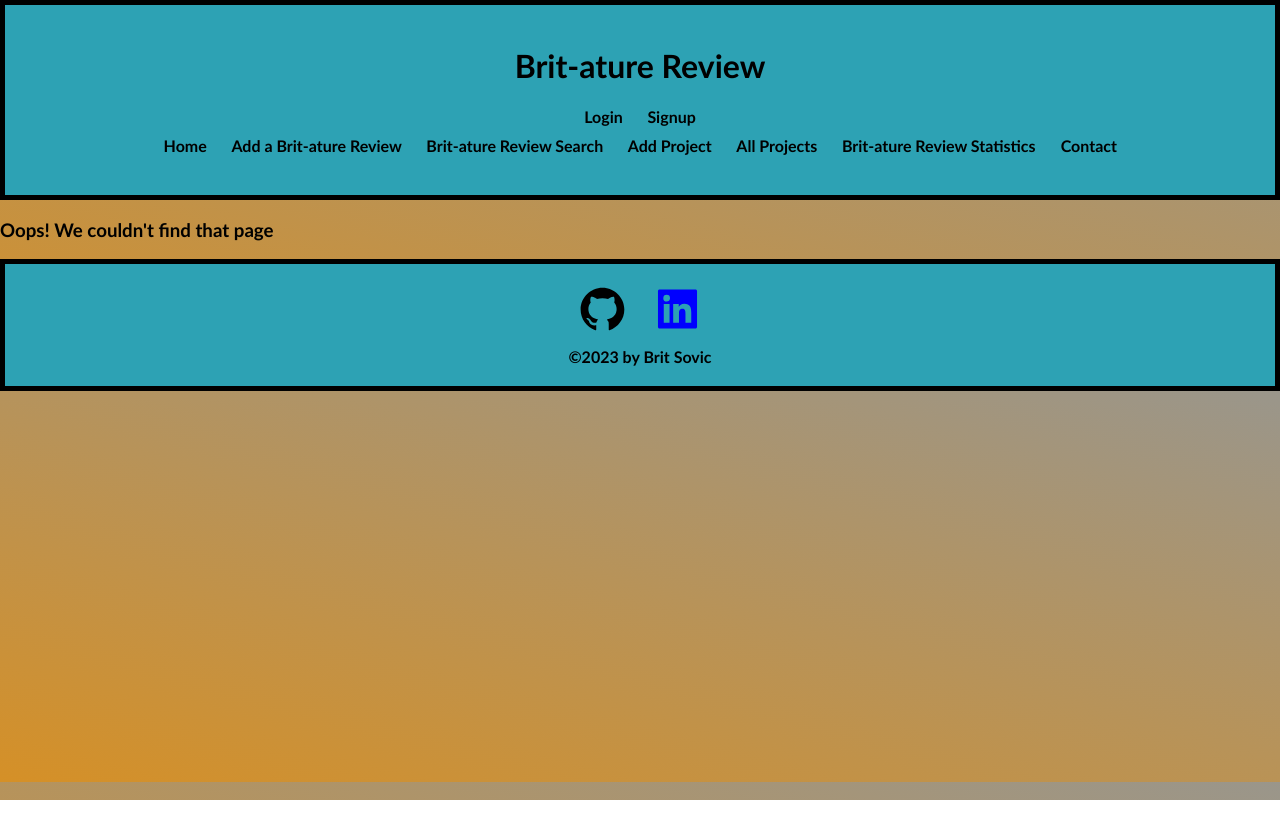
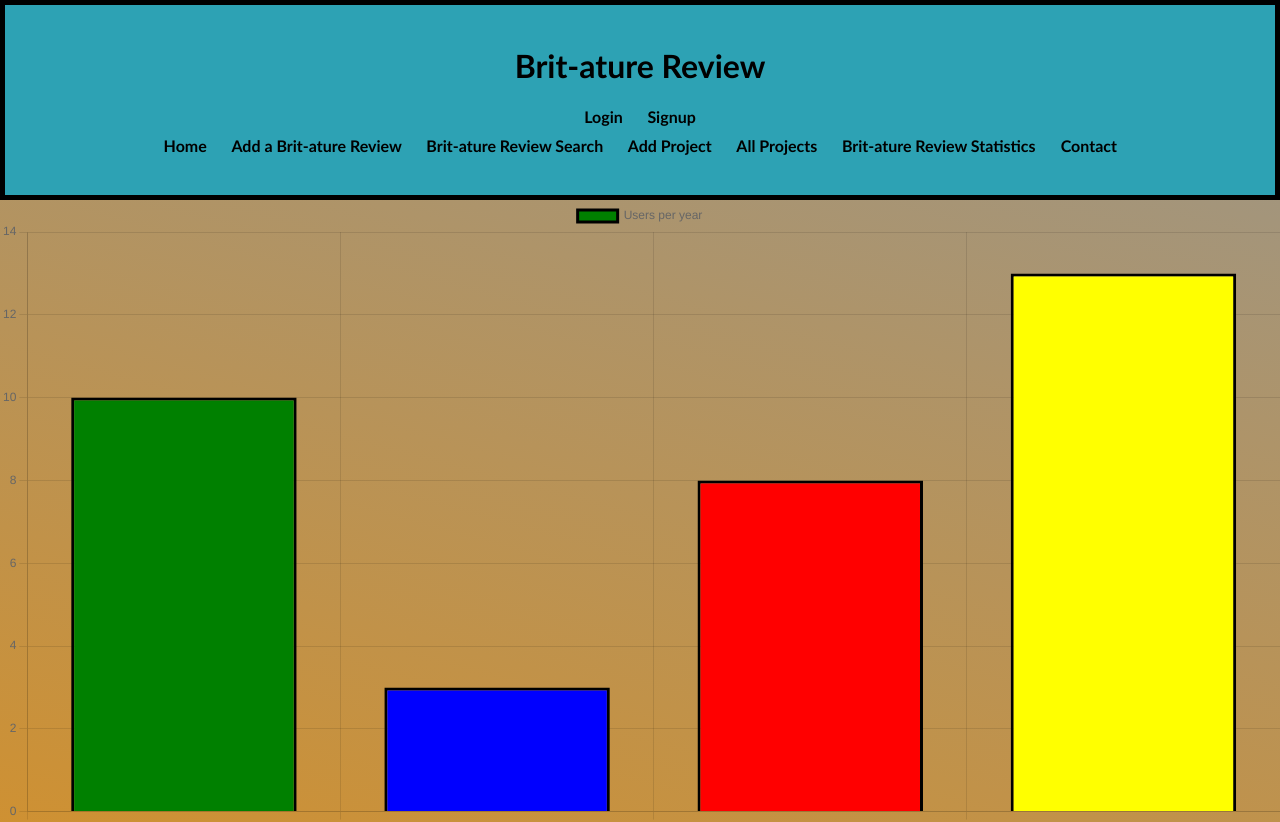
Before and after one commit to bsovic23/literature-review, a React (Create React App) app in the folder client/: page /graph in a window 1280 px wide. Shown: the top 822 px of the page. Before the commit the page ends 800 px from the top, so only its background shows below. Built offline with nearby package versions, Linux system fonts and the light colour scheme.

Commit message:
updated charts prototype

```diff
--- a/client/package.json
+++ b/client/package.json
@@ -8,9 +8,11 @@
     "@testing-library/jest-dom": "^5.16.4",
     "@testing-library/react": "^11.1.0",
     "@testing-library/user-event": "^13.5.0",
+    "chart.js": "^4.2.1",
     "graphql": "^16.6.0",
     "jwt-decode": "^3.1.2",
     "react": "17.0.2",
+    "react-chartjs-2": "^5.2.0",
     "react-dom": "17.0.2",
     "react-icons": "^4.8.0",
     "react-router-dom": "^6.9.0",
--- a/client/src/App.js
+++ b/client/src/App.js
@@ -20,6 +20,7 @@ import AddProject from './pages/AddProject';
 import Contact from './pages/Contact';
 import Stats from './pages/Stats';
 import SingleLitEntry from './pages/SingleLitEntry';
+import Graph from './pages/Graphs';
 
 // Application
 function App() {
@@ -81,6 +82,10 @@ function App() {
               path="/stats"
               element={<Stats />}
               />
+               <Route
+              path="/graph"
+              element={<Graph />}
+              />
               <Route
                 path="*"
                 element={<NoMatch />}
--- /dev/null
+++ b/client/src/charts/bar-chart.js
@@ -0,0 +1,15 @@
+import React from 'react';
+
+// react-chart-js2 has the premade type of charts from chartjs
+import { Bar } from 'react-chartjs-2';
+import {Chart as ChartJS} from 'chart.js/auto';
+
+function BarChart({chartData}) {
+    return(
+        <div>
+            <Bar data={chartData} />
+        </div>
+    )
+};
+
+export default BarChart;
--- a/client/src/components/StatsFunctions/index.js
+++ b/client/src/components/StatsFunctions/index.js
@@ -1,8 +1,12 @@
-import React from 'react';
+import React, { useState } from 'react';
 import { useQuery } from '@apollo/client';
 import { QUERY_LITREVIEWS, QUERY_ALL_USERS } from '../../utils/queries';
 
 import StatTable from '../StatTable';
+
+// Chart pieces
+import BarChart from '../../charts/bar-chart';
+import { Bar } from 'react-chartjs-2';
 
 // Importing the statistic functions
 import {
--- /dev/null
+++ b/client/src/pages/Graphs.js
@@ -0,0 +1,48 @@
+import React, { useState } from 'react';
+
+import BarChart from '../charts/bar-chart';
+import {Chart as ChartJS } from 'chart.js/auto';
+
+function Graph() {
+    const dataMock = [
+        {
+            id: 1,
+            year: 2000,
+            gain: 10
+        },
+        {
+            id: 2,
+            year: 2001,
+            gain: 3
+        },
+        {
+            id: 3,
+            year: 2002,
+            gain: 8
+        },
+        {
+            id: 4,
+            year: 2003,
+            gain: 13
+        }
+    ];
+
+    const [dataOne, setDataOne] = useState({
+        labels: dataMock.map((data) => data.year),
+        datasets: [{
+            label: "Users per year",
+            data: dataMock.map((data) => data.gain),
+            backgroundColor: ["green", "blue", "red", "yellow"],
+            borderColor: "black",
+            borderWidth: 3,
+        }]
+    });
+
+    return(
+        <div>
+            <BarChart chartData={dataOne} />
+        </div>
+    )
+};
+
+export default Graph;
```
Also changed, not shown: client/src/charts/line-chart.js (added), 1 other file (tests, documents, lock files or other folders).
